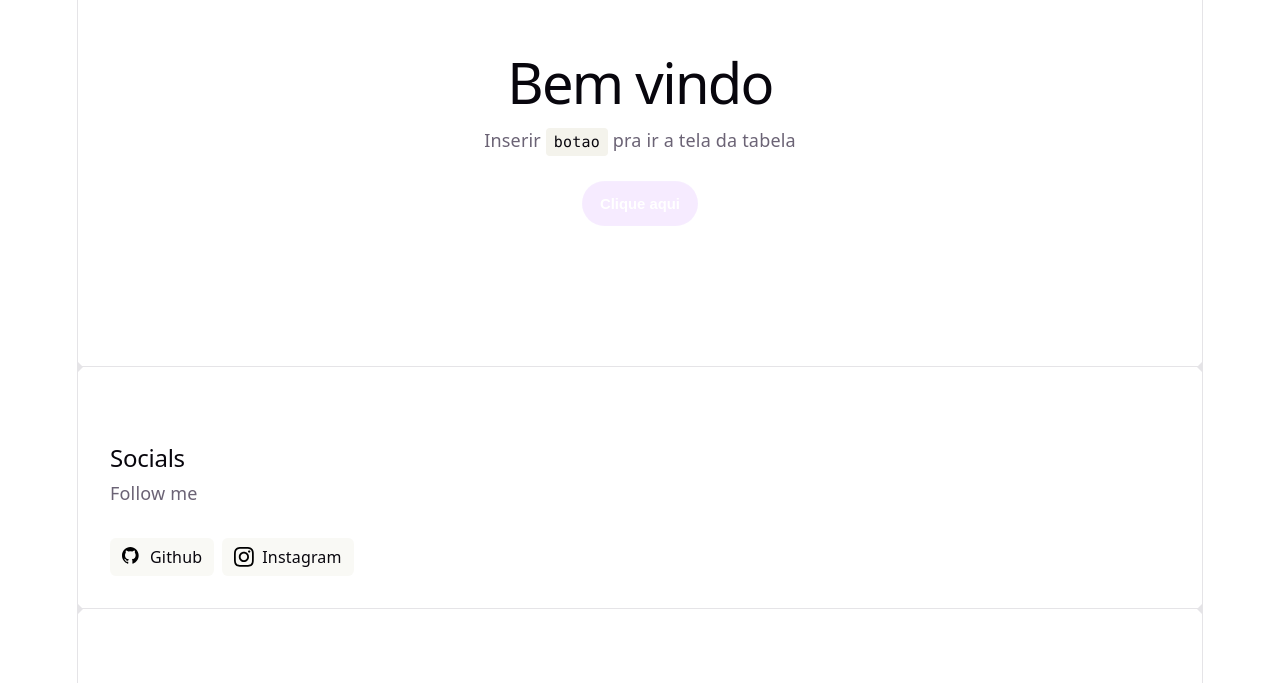
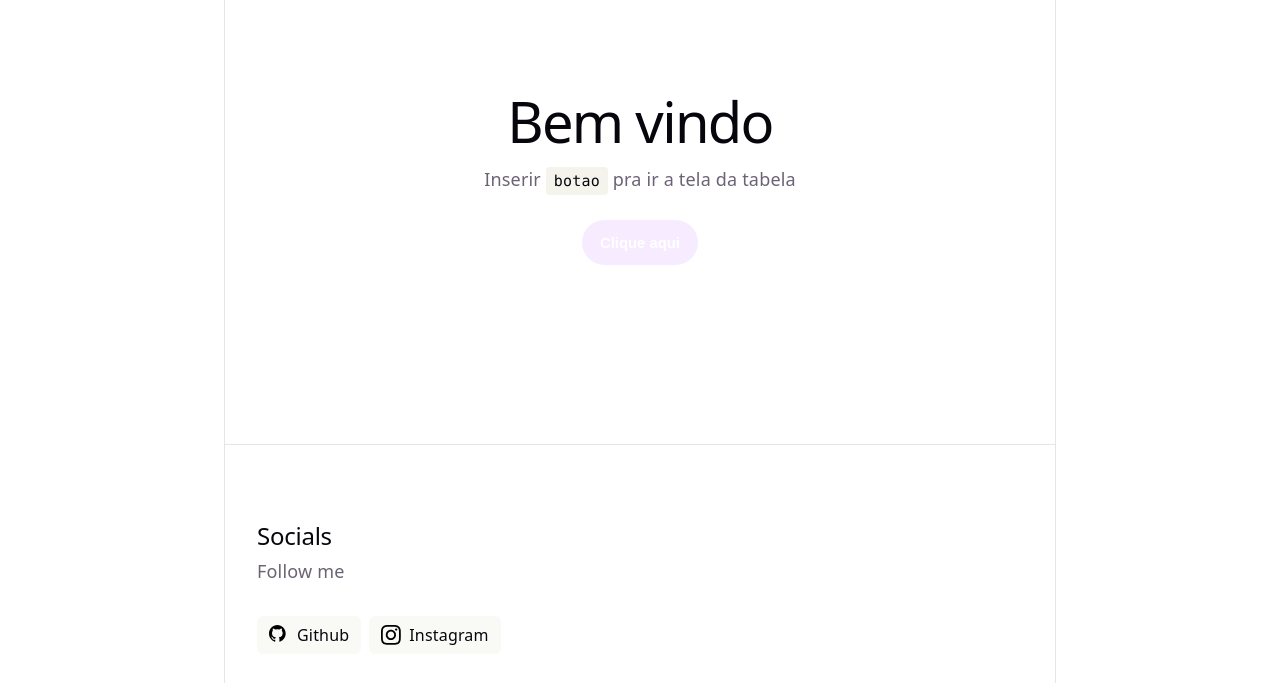
Before and after one commit to DJoverdant/react-system, a React (Vite) app: page / in a window 1280 px wide. Shown: the part 103-786 px from the top of the page. Built offline with nearby package versions, Linux system fonts and the light colour scheme.

Commit message:
refactor: change style files

```diff
--- a/src/front/App.tsx
+++ b/src/front/App.tsx
@@ -18,30 +18,27 @@ function App() {
             Inserir <code>botao</code> pra ir a tela da tabela
           </p>
         </div>
-        <Button text='Clique aqui'/>
+        <Button text='Clique aqui' />
       </section>
-
-      <div className="ticks"></div>
 
       <section id="foot">
         <div id="social">
           <svg className="icon" role="presentation" aria-hidden="true">
-            <use href="/icons.svg#social-icon"></use>
+            <use href="/src/front/assets/icons.svg#user"></use>
           </svg>
           <h2>Socials</h2>
           <p>Follow me</p>
           <ul>
             <li>
-              <Link ref='https://github.com/DJoverdant' icon='/src/front/assets/icons.svg#github' text='Github'/>
+              <Link ref='https://github.com/DJoverdant' icon='/src/front/assets/icons.svg#github' text='Github' />
             </li>
             <li>
-              <Link ref='https://instagram.com/andre_19z' icon='/src/front/assets/icons.svg#instagram' text='Instagram'/>
+              <Link ref='https://instagram.com/andre_19z' icon='/src/front/assets/icons.svg#instagram' text='Instagram' />
             </li>
           </ul>
         </div>
       </section>
 
-      <div className="ticks"></div>
       <section id="spacer"></section>
     </>
   )
--- a/src/front/components/Button/styles.css
+++ b/src/front/components/Button/styles.css
@@ -21,8 +21,8 @@
 
   &:hover {
     box-shadow:
-    inset 0 1px 0 0 rgba(255, 255, 255, 0.08),
-    inset 0 0 0 1px rgba(252, 232, 3, 0.08);
+      inset 0 1px 0 0 rgba(255, 255, 255, 0.08),
+      inset 0 0 0 1px rgba(252, 232, 3, 0.08);
     color: #9661aa;
     transform: translate(0, -0.25rem);
     background-color: rgba(0, 0, 0, 0.5);
--- a/src/front/components/Link/styles.css
+++ b/src/front/components/Link/styles.css
@@ -14,6 +14,7 @@ a {
     box-shadow: var(--shadow);
     color: #9661aa;
   }
+
   .link {
     height: 20px;
     width: 20px;
--- a/src/front/styles/global.css
+++ b/src/front/styles/global.css
@@ -17,9 +17,10 @@
   border-top: 1px solid var(--border);
   text-align: left;
 
-  & > div {
+  #social {
     flex: 1 1 0;
     padding: 32px;
+
     @media (max-width: 1024px) {
       padding: 24px 20px;
     }
@@ -57,8 +58,6 @@
     height: 18px;
   }
 
-
-
   @media (max-width: 1024px) {
     margin-top: 20px;
     flex-wrap: wrap;
@@ -77,31 +76,10 @@
 }
 
 #spacer {
-  height: 88px;
+  height: 10px;
   border-top: 1px solid var(--border);
+
   @media (max-width: 1024px) {
     height: 48px;
   }
 }
-
-.ticks {
-  position: relative;
-  width: 100%;
-
-  &::before,
-  &::after {
-    content: '';
-    position: absolute;
-    top: -4.5px;
-    border: 5px solid transparent;
-  }
-
-  &::before {
-    left: 0;
-    border-left-color: var(--border);
-  }
-  &::after {
-    right: 0;
-    border-right-color: var(--border);
-  }
-}
--- a/src/front/styles/main.css
+++ b/src/front/styles/main.css
@@ -51,8 +51,7 @@
 }
 
 #root {
-  width: 1126px;
-  max-width: 100%;
+  width: 65%;
   margin: 0 auto;
   text-align: center;
   border-inline: 1px solid var(--border);
@@ -64,6 +63,7 @@
 
 body {
   margin: 0;
+  height: 0;
 }
 
 h1,
@@ -77,20 +77,24 @@ h1 {
   font-size: 56px;
   letter-spacing: -1.68px;
   margin: 32px 0;
+
   @media (max-width: 1024px) {
     font-size: 36px;
     margin: 20px 0;
   }
 }
+
 h2 {
   font-size: 24px;
   line-height: 118%;
   letter-spacing: -0.24px;
   margin: 0 0 8px;
+
   @media (max-width: 1024px) {
     font-size: 20px;
   }
 }
+
 p {
   margin: 0;
 }
```
Also changed, not shown: src/front/assets/icons.svg.
